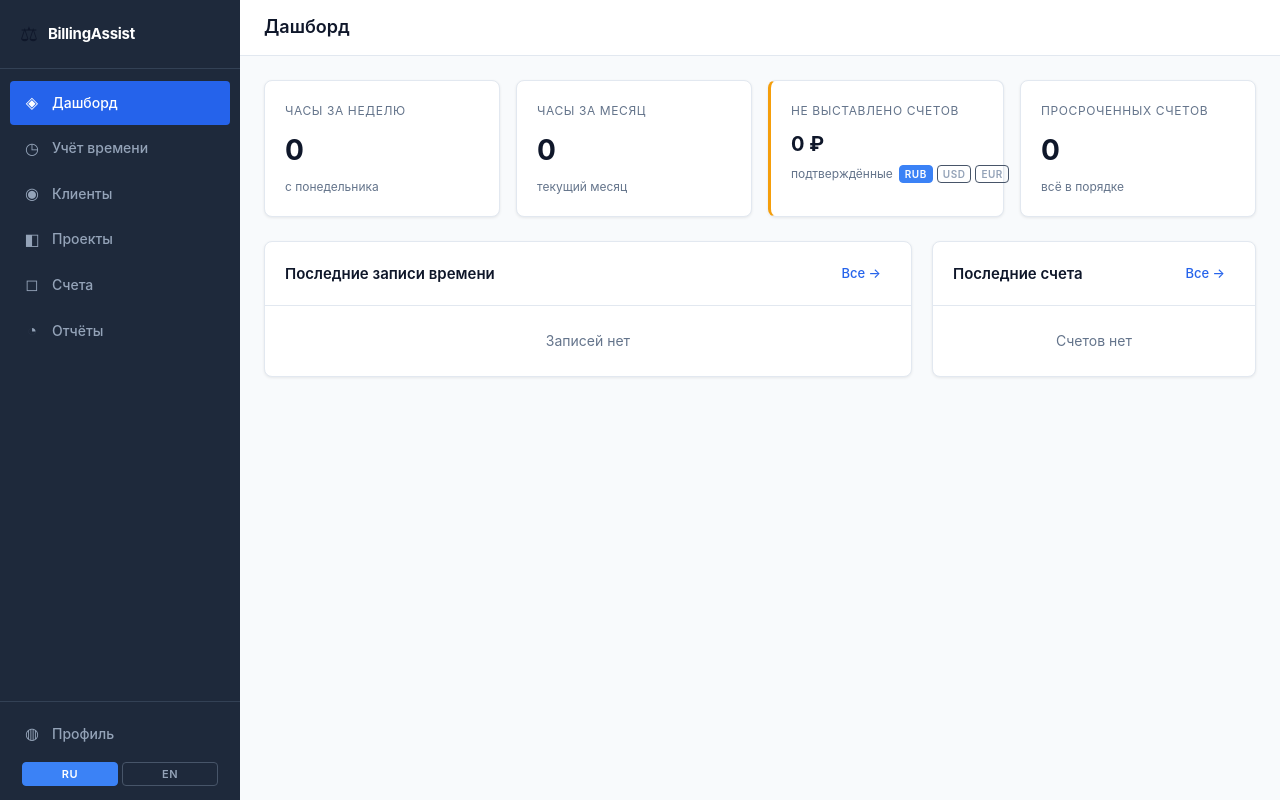
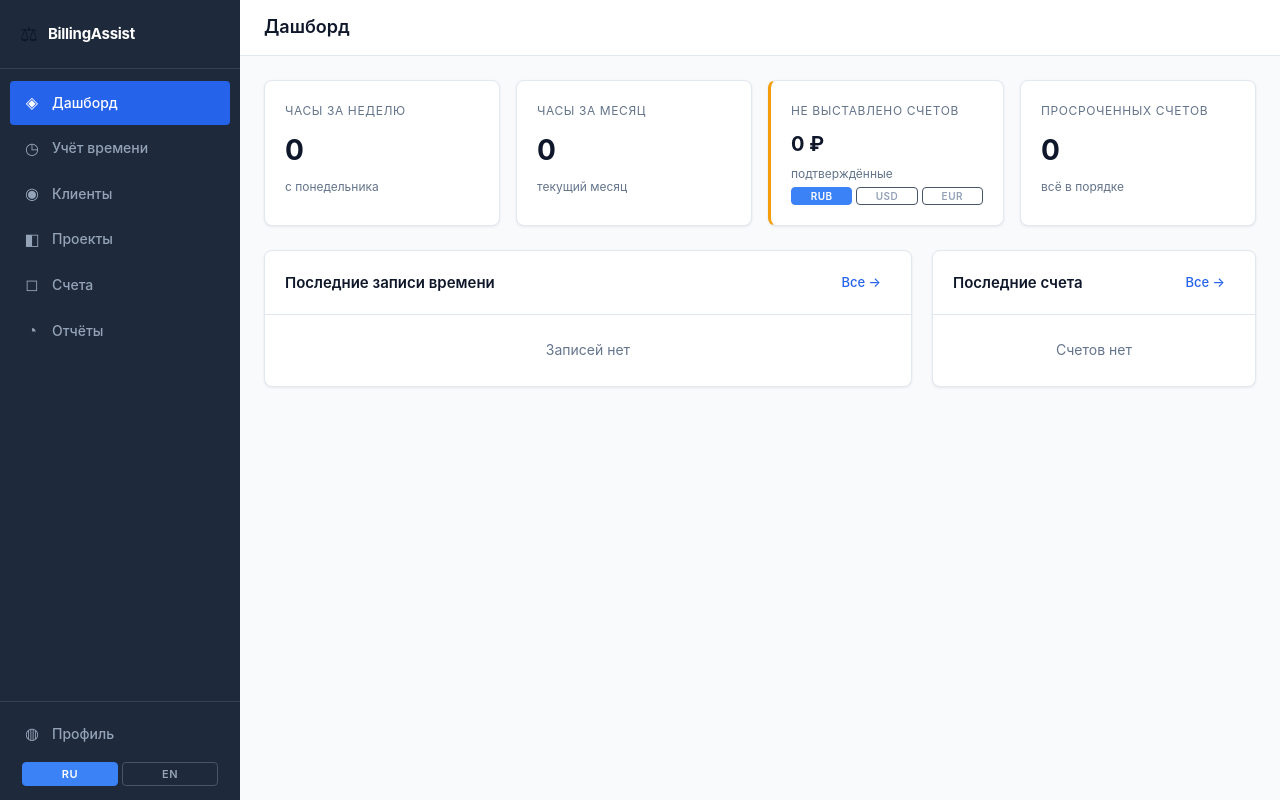
Before and after one commit to rbevzenko/Billing-Assistant, a React (Vite) app in the folder frontend/: page / in a window 1280 px wide. Built offline with nearby package versions, Linux system fonts and the light colour scheme.

Commit message:
Move dashboard currency switcher below 'подтверждённые' label
Place RUB/USD/EUR buttons on a separate line under the subtitle text
for a cleaner layout in the 'Не выставлено счетов' stat card.

https://claude.ai/code/session_01KnpHGTvJ2fcWL6VmqhwUuS

```diff
--- a/frontend/src/pages/DashboardPage.tsx
+++ b/frontend/src/pages/DashboardPage.tsx
@@ -83,9 +83,8 @@ export function DashboardPage() {
               ? '…'
               : `${fmtMoney(unbilledConverted.amount)} ${CURRENCY_SYMBOL[unbilledCurrency]}`}
           </div>
-          <div className="stat-sub" style={{ display: 'flex', alignItems: 'center', gap: 6 }}>
-            <span>подтверждённые</span>
-            <div className="lang-switcher" style={{ padding: 0 }}>
+          <div className="stat-sub">подтверждённые</div>
+          <div className="lang-switcher" style={{ padding: '4px 0 0' }}>
             {(['RUB', 'USD', 'EUR'] as Currency[]).map(cur => (
               <button
                 key={cur}
@@ -96,7 +95,6 @@ export function DashboardPage() {
                 {cur}
               </button>
             ))}
-            </div>
           </div>
         </div>
         <div className={`stat-card ${data.overdue_invoices_count > 0 ? 'stat-card--danger' : ''}`}>
```
Lines whose indentation alone changed are shown as unchanged.
